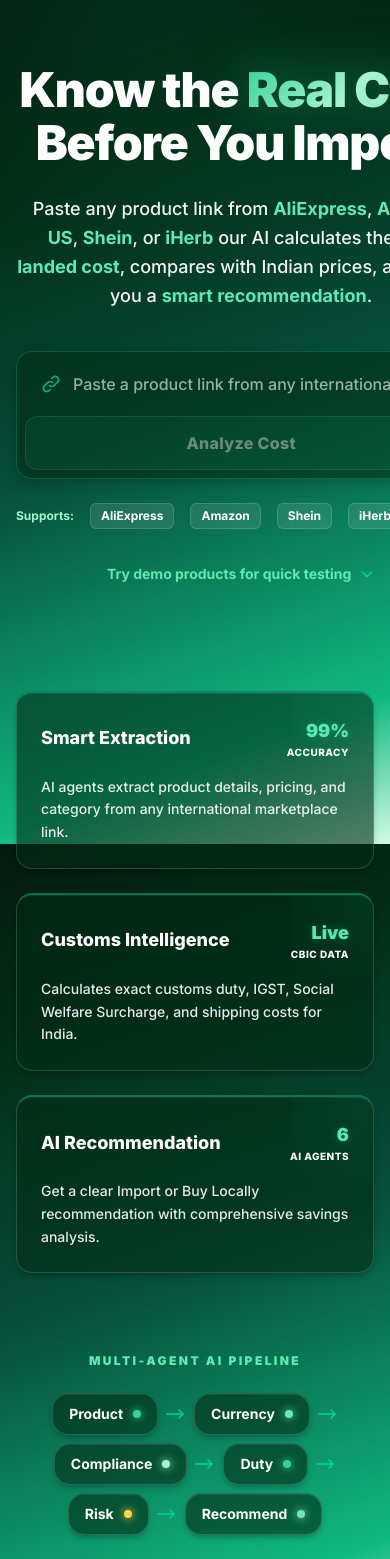
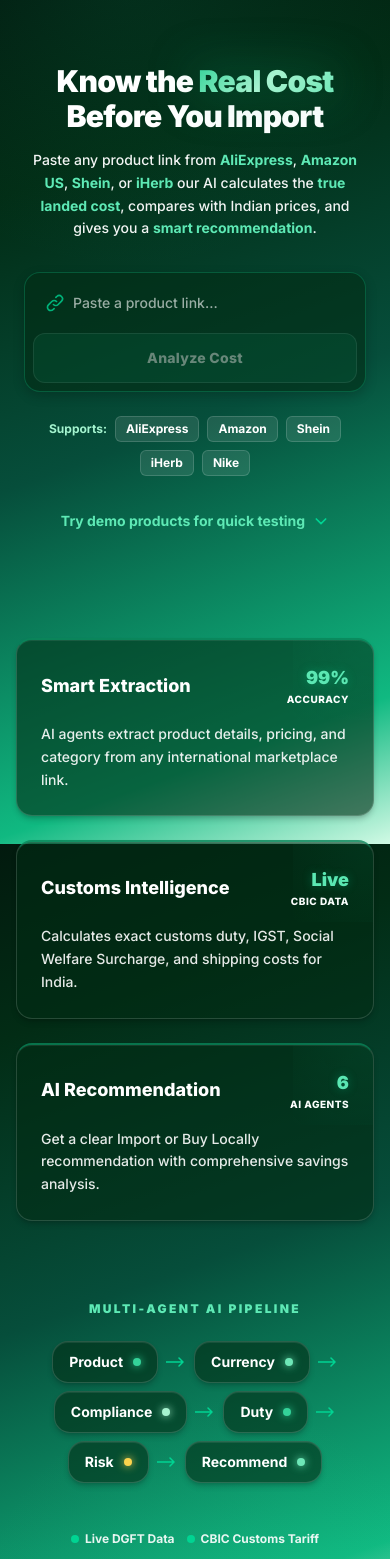
Before and after one commit to saransid23/import-sense-AI, a React (Vite) app in the folder frontend/: page / in a window 390 px wide. Shown: the top 1559 px of the page. Built offline with nearby package versions, Linux system fonts and the light colour scheme.

Commit message:
Fix mobile responsive UI overflow across LandingPage, ResultsDashboard, and EmeraldChat

```diff
--- a/frontend/src/components/EmeraldChat.jsx
+++ b/frontend/src/components/EmeraldChat.jsx
@@ -150,10 +150,10 @@ export default function EmeraldChat({ data }) {
     const quickReplies = getQuickReplies();
 
     return (
-        <div className="fixed bottom-6 right-6 z-50 flex flex-col items-end">
+        <div className="fixed bottom-3 right-3 sm:bottom-6 sm:right-6 z-50 flex flex-col items-end max-w-[calc(100vw-1.5rem)]">
             {/* Proactive Speech Bubble Nudge */}
             {showNudge && !isOpen && (
-                <div className="mb-3 w-72 sm:w-80 glass-card p-4 rounded-2xl border border-emerald-400/50 shadow-2xl animate-card-pop relative">
+                <div className="mb-3 w-[calc(100vw-2rem)] max-w-xs sm:w-80 glass-card p-4 rounded-2xl border border-emerald-400/50 shadow-2xl animate-card-pop relative">
                     <button
                         onClick={markNudgeDismissed}
                         className="absolute top-2 right-3 text-white/60 hover:text-white text-xs font-bold cursor-pointer"
@@ -183,7 +183,7 @@ export default function EmeraldChat({ data }) {
 
             {/* Main Chat Panel */}
             {isOpen ? (
-                <div className="w-80 sm:w-96 h-[490px] max-h-[82vh] glass-card flex flex-col border border-emerald-500/40 shadow-2xl overflow-hidden animate-card-pop">
+                <div className="w-[calc(100vw-2rem)] max-w-sm sm:w-96 h-[460px] sm:h-[490px] max-h-[80vh] glass-card flex flex-col border border-emerald-500/40 shadow-2xl overflow-hidden animate-card-pop">
                     {/* Header */}
                     <div className="p-3.5 border-b border-white/15 flex items-center justify-between bg-emerald-950/60">
                         <div className="flex items-center gap-2.5">
--- a/frontend/src/components/LandingPage.jsx
+++ b/frontend/src/components/LandingPage.jsx
@@ -66,10 +66,10 @@ export default function LandingPage({ onAnalyze, error }) {
                 style={{ background: 'radial-gradient(circle, rgba(52,211,153,0.35) 0%, transparent 70%)' }} />
 
             {/* Hero Section */}
-            <div className="text-center max-w-4xl mx-auto animate-fade-in relative z-10">
+            <div className="text-center max-w-4xl mx-auto animate-fade-in relative z-10 w-full px-2">
 
                 {/* Title */}
-                <h1 className="text-5xl md:text-7xl font-black leading-[1.1] mb-6 text-white tracking-tight">
+                <h1 className="text-3xl sm:text-5xl md:text-7xl font-black leading-[1.15] sm:leading-[1.1] mb-4 sm:mb-6 text-white tracking-tight break-words">
                     Know the{' '}
                     <span className="relative inline-block">
                         <span className="relative z-10 text-transparent bg-clip-text"
@@ -87,7 +87,7 @@ export default function LandingPage({ onAnalyze, error }) {
                 </h1>
 
                 {/* Subtitle */}
-                <p className="text-lg md:text-xl text-white/95 max-w-2xl mx-auto mb-10 leading-relaxed font-medium">
+                <p className="text-sm sm:text-lg md:text-xl text-white/95 max-w-2xl mx-auto mb-8 sm:mb-10 leading-relaxed font-medium">
                     Paste any product link from{' '}
                     <span className="text-emerald-300 font-bold">AliExpress</span>,{' '}
                     <span className="text-emerald-300 font-bold">Amazon US</span>,{' '}
@@ -100,9 +100,9 @@ export default function LandingPage({ onAnalyze, error }) {
                 </p>
 
                 {/* Input Form */}
-                <form onSubmit={handleSubmit} className="max-w-2xl mx-auto mb-6" id="analyze-form">
+                <form onSubmit={handleSubmit} className="max-w-2xl mx-auto mb-6 w-full" id="analyze-form">
                     <div
-                        className="glass-card flex flex-col sm:flex-row items-stretch gap-2 p-2 transition-all duration-300"
+                        className="glass-card flex flex-col sm:flex-row items-stretch gap-2 p-2 transition-all duration-300 w-full"
                         style={{
                             borderColor: focusInput ? 'rgba(16,185,129,0.6)' : 'rgba(16,185,129,0.3)',
                             boxShadow: focusInput
@@ -110,7 +110,7 @@ export default function LandingPage({ onAnalyze, error }) {
                                 : '0 4px 12px rgba(0,0,0,0.2)',
                         }}
                     >
-                        <div className="flex-1 flex items-center gap-3 px-4">
+                        <div className="flex-1 flex items-center gap-2 sm:gap-3 px-3 sm:px-4 min-w-0">
                             <svg className="w-5 h-5 text-emerald-400 opacity-80 flex-shrink-0" fill="none" stroke="currentColor" viewBox="0 0 24 24">
                                 <path strokeLinecap="round" strokeLinejoin="round" strokeWidth="2" d="M13.828 10.172a4 4 0 00-5.656 0l-4 4a4 4 0 105.656 5.656l1.102-1.101m-.758-4.899a4 4 0 005.656 0l4-4a4 4 0 00-5.656-5.656l-1.1 1.1" />
                             </svg>
@@ -121,15 +121,15 @@ export default function LandingPage({ onAnalyze, error }) {
                                 onChange={(e) => setUrl(e.target.value)}
                                 onFocus={() => setFocusInput(true)}
                                 onBlur={() => setFocusInput(false)}
-                                placeholder="Paste a product link from any international marketplace..."
-                                className="flex-1 bg-transparent border-none outline-none text-white placeholder-white/60 font-medium text-base py-3"
+                                placeholder="Paste a product link..."
+                                className="flex-1 bg-transparent border-none outline-none text-white placeholder-white/60 font-medium text-sm sm:text-base py-3 min-w-0"
                             />
                         </div>
                         <button
                             id="analyze-button"
                             type="submit"
                             disabled={!url.trim()}
-                            className="px-8 py-3.5 rounded-xl text-base font-extrabold disabled:opacity-40 disabled:cursor-not-allowed cursor-pointer transition-all duration-200 hover:scale-[1.03] active:scale-[0.97] whitespace-nowrap"
+                            className="px-6 sm:px-8 py-3.5 rounded-xl text-sm sm:text-base font-extrabold disabled:opacity-40 disabled:cursor-not-allowed cursor-pointer transition-all duration-200 hover:scale-[1.03] active:scale-[0.97] whitespace-nowrap w-full sm:w-auto"
                             style={{
                                 background: url.trim()
                                     ? 'linear-gradient(135deg, #10b981 0%, #34d399 100%)'
@@ -148,7 +148,7 @@ export default function LandingPage({ onAnalyze, error }) {
                 </form>
 
                 {/* Supported marketplaces */}
-                <div className="flex items-center justify-center gap-4 mb-4 text-xs font-bold text-emerald-200">
+                <div className="flex flex-wrap items-center justify-center gap-2 sm:gap-4 mb-4 text-xs font-bold text-emerald-200">
                     <span>Supports:</span>
                     {['AliExpress', 'Amazon', 'Shein', 'iHerb', 'Nike'].map((m) => (
                         <span key={m} className="px-2.5 py-1 rounded-md text-white font-bold"
@@ -257,18 +257,18 @@ export default function LandingPage({ onAnalyze, error }) {
             </div>
 
             {/* Trust bar */}
-            <div className="mt-16 text-center animate-fade-in animate-delay-6 relative z-10">
-                <div className="flex items-center justify-center gap-6 text-white/90 text-xs font-bold">
+            <div className="mt-12 sm:mt-16 text-center animate-fade-in animate-delay-6 relative z-10 w-full px-2">
+                <div className="flex flex-wrap items-center justify-center gap-3 sm:gap-6 text-white/90 text-xs font-bold">
                     <div className="flex items-center gap-1.5">
                         <span className="w-2 h-2 rounded-full bg-emerald-400" />
                         <span>Live DGFT Data</span>
                     </div>
-                    <span className="text-white/40">·</span>
+                    <span className="text-white/40 hidden sm:inline">·</span>
                     <div className="flex items-center gap-1.5">
                         <span className="w-2 h-2 rounded-full bg-emerald-400" />
                         <span>CBIC Customs Tariff</span>
                     </div>
-                    <span className="text-white/40">·</span>
+                    <span className="text-white/40 hidden sm:inline">·</span>
                     <div className="flex items-center gap-1.5">
                         <span className="w-2 h-2 rounded-full bg-emerald-400" />
                         <span>ICEGATE Integration</span>
--- a/frontend/src/index.css
+++ b/frontend/src/index.css
@@ -26,6 +26,11 @@
     margin: 0;
     padding: 0;
     box-sizing: border-box;
+  }
+
+  html, body, #root {
+    max-width: 100vw;
+    overflow-x: hidden;
   }
 
   body {
```
Also changed, not shown: frontend/src/components/ResultsDashboard.jsx (+23 -23 lines).
